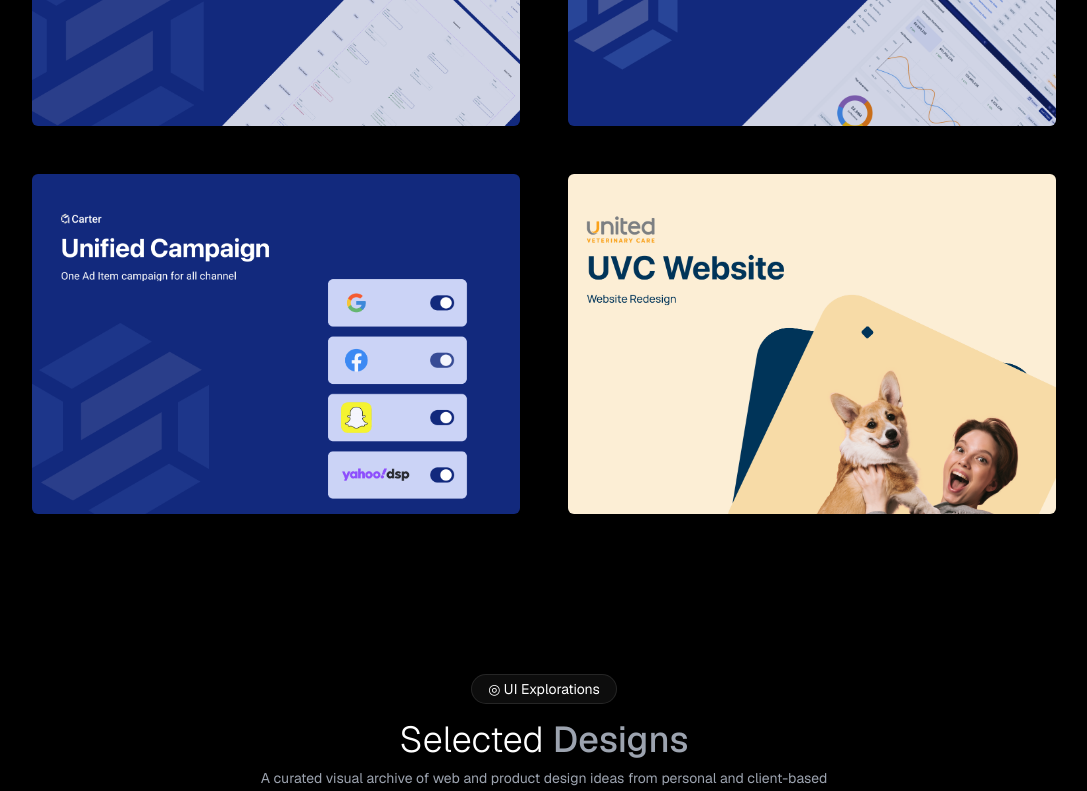
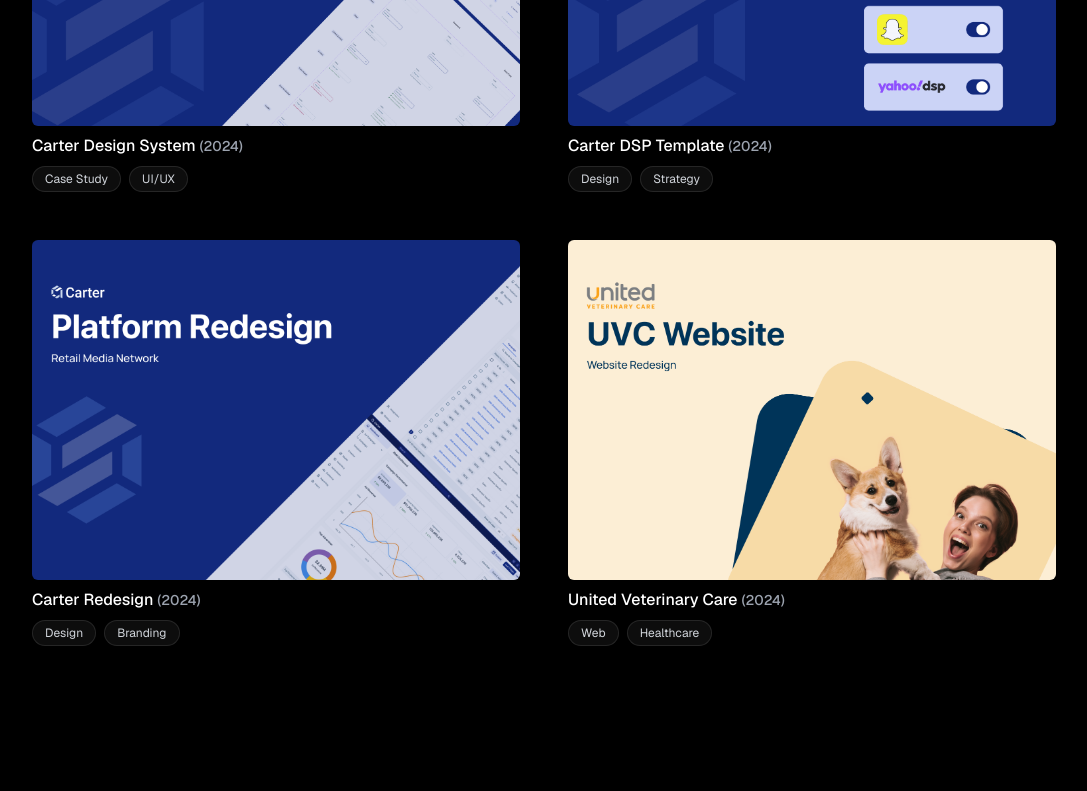
Before and after one commit to Amanavi75/Jan_2024, a React (Vite) app: page /projects in a window 1280 px wide. Shown: the part 520-1311 px from the top of the page, without its empty margins (96-1183 px from the left). Built offline with nearby package versions, Linux system fonts and the light colour scheme.

Commit message:
campaign image

```diff
--- a/src/components/Landingsection/AllProject/CaseStudy.jsx
+++ b/src/components/Landingsection/AllProject/CaseStudy.jsx
@@ -1,5 +1,6 @@
 import React from "react";
 import { useNavigate } from "react-router-dom";
+
 import CarterDSL from "../../../assets/Project/CarterDSL.png";
 import CarterRedesign from "../../../assets/Project/CarterRedesign.png";
 import UVC from "../../../assets/Project/UVC.png";
@@ -14,7 +15,14 @@
       year: 2024,
       categories: ["Case Study", "UI/UX"],
       image: CarterDSL,
-      link: "/Projects/CarterRedesign",
+      link: "/Projects/CarterDesignSystem",
+    },
+    {
+      title: "Carter DSP Template",
+      year: 2024,
+      categories: ["Design", "Strategy"],
+      image: Dsptemplate,
+      link: "/Projects/CarterDSP",
     },
     {
       title: "Carter Redesign",
@@ -23,21 +31,13 @@
       image: CarterRedesign,
       link: "/Projects/CarterRedesign",
     },
-     {
-      title: "Raikar",
-      year: 2024,
-      categories: ["Design", "Strategy"],
-      image: Dsptemplate,
-      link: "/Projects/carterdsp",
-    },
     {
       title: "United Veterinary Care",
       year: 2024,
-      categories: ["TV", "Marketing"],
+      categories: ["Web", "Healthcare"],
       image: UVC,
-      link: "/Projects/CarterRedesign",
+      link: "/Projects/UVC",
     },
-
   ];
 
   const handleProjectClick = (project) => {
@@ -58,10 +58,14 @@
         </p>
       </div>
 
-      <div className="flex flex-col md:flex-row row-span-2 items-center md:items-start p-8 md:p-16 gap-12 max-w-6xl mx-auto">
+      <div className="flex flex-col md:flex-row items-center md:items-start p-8 md:p-16 gap-12 max-w-6xl mx-auto">
         <div className="w-full grid grid-cols-1 md:grid-cols-2 gap-12">
           {projects.map((project, index) => (
-            <ProjectCard key={index} project={project} onClick={() => handleProjectClick(project)} />
+            <ProjectCard
+              key={index}
+              project={project}
+              onClick={() => handleProjectClick(project)}
+            />
           ))}
         </div>
       </div>
@@ -77,6 +81,22 @@
         alt={project.title}
         className="w-full object-cover h-36 sm:h-60 md:h-72 lg:h-[340px] rounded-md"
       />
+      <div className="pt-2">
+        <h3 className="text-md font-medium text-white">
+          {project.title}{" "}
+          <span className="text-gray-400 text-sm">({project.year})</span>
+        </h3>
+        <div className="mt-2 flex flex-wrap gap-2">
+          {project.categories.map((category, idx) => (
+            <span
+              key={idx}
+              className="text-xs px-3 py-1 bg-white/5 text-gray-300 border border-white/10 rounded-full backdrop-blur"
+            >
+              {category}
+            </span>
+          ))}
+        </div>
+      </div>
     </div>
   </div>
 );
--- a/src/components/Landingsection/Casestudy/CarterDsp.jsx
+++ b/src/components/Landingsection/Casestudy/CarterDsp.jsx
@@ -88,7 +88,7 @@
               </div>
             </div>
           </section>
-          <img src={Oldcarter} alt="" />
+          {/* <img src={Oldcarter} alt="" /> */}
           {/* Problem */}
           <section className="bg-white/5 border border-white/10 backdrop-blur-lg p-12 rounded-3xl space-y-8">
             <p className="text-xs uppercase text-gray-400 tracking-widest font-semibold">
@@ -175,7 +175,7 @@
               storytelling, not logistics.
             </p>
           </section>
-          <img src={Beforeafter} alt="" />
+          {/* <img src={Beforeafter} alt="" /> */}
 
           {/* Solution */}
           <section className="bg-white/5 border border-white/10 backdrop-blur-lg p-12 rounded-3xl space-y-8">
@@ -243,7 +243,7 @@
             </div>
           </section>
 
-          <img src={DSL} alt="" />
+          {/* <img src={DSL} alt="" /> */}
           {/* Design System Section */}
           <section className="bg-white/5 border border-white/10 backdrop-blur-lg p-12 rounded-3xl space-y-12">
             <p className="text-xs uppercase text-gray-400 tracking-widest font-semibold">
```
Also changed, not shown: src/assets/cartercampigh/aditem.png (added), src/assets/cartercampigh/oldaditem.png (added).
